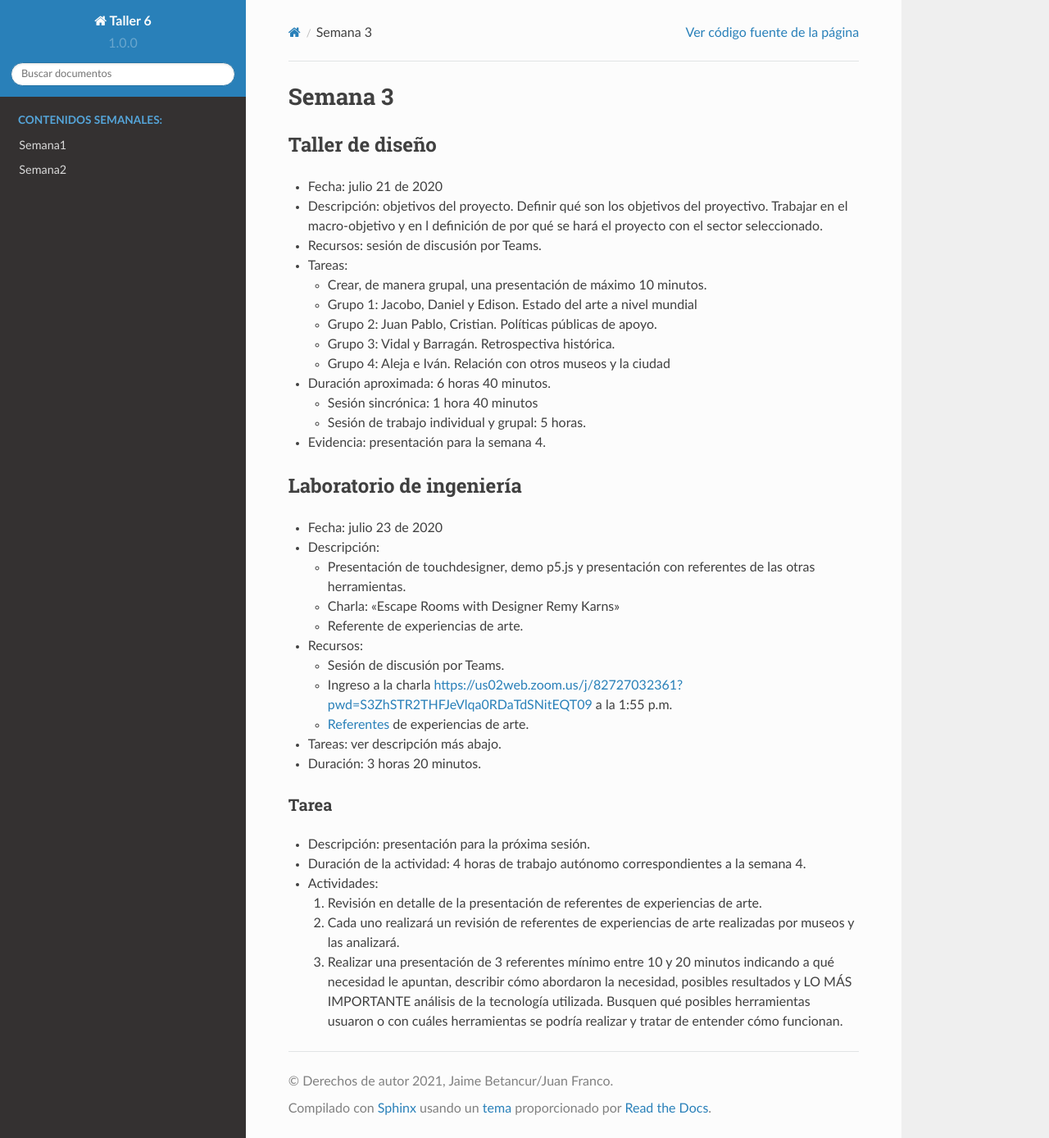
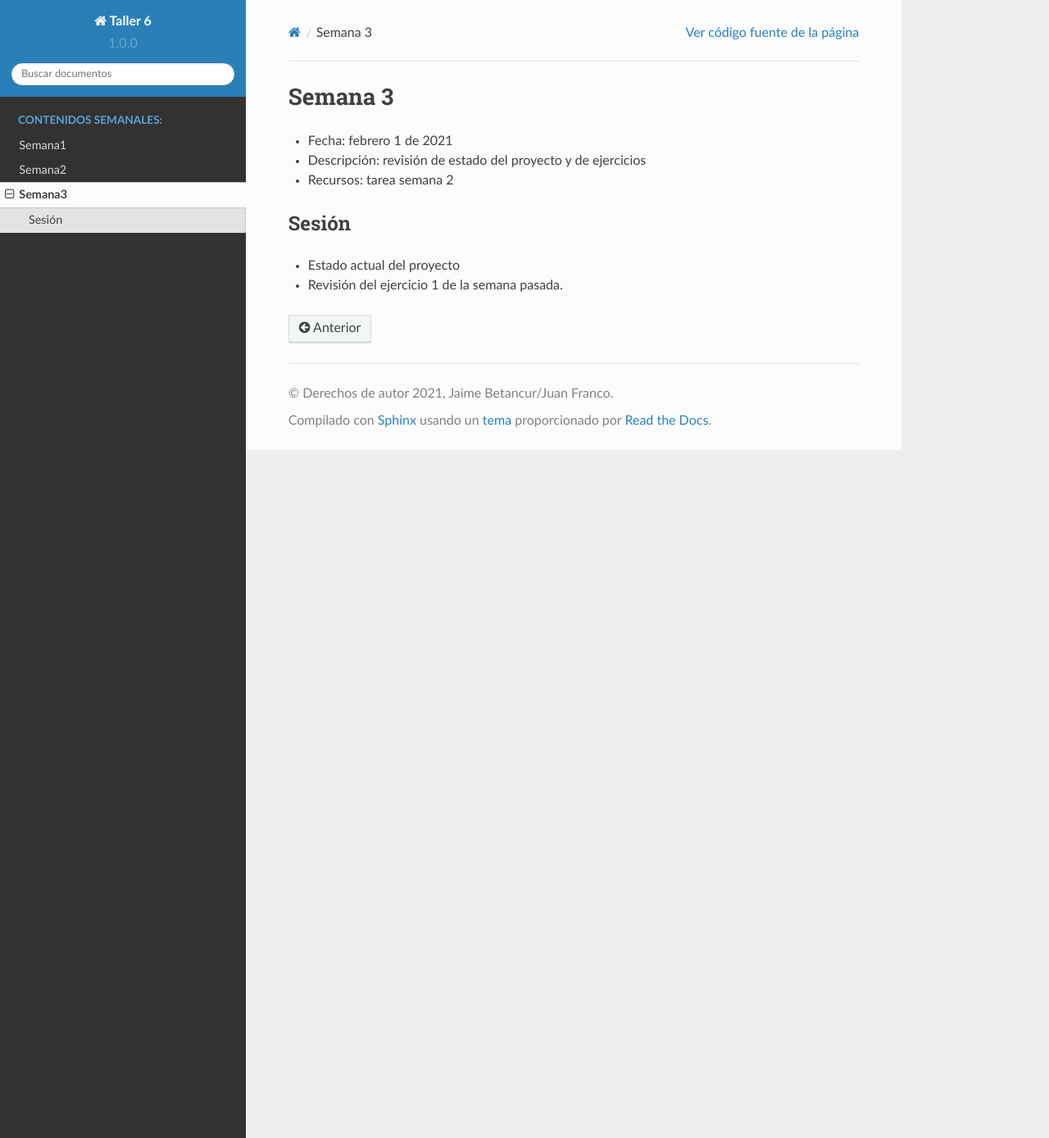
Before and after one commit to juanferfranco/taller6, a Sphinx documentation site: the page built from docs/_semana3/semana3.rst, in a window 1280 px wide and 1388 px high. Shown: the whole window at 82% size. Built offline with Sphinx 7.4.7 and the Read the Docs theme 2.0.0, drawn with Linux system fonts in a browser that asks for light colours.

Commit message:
add week 3

```diff
--- a/docs/_semana3/semana3.rst
+++ b/docs/_semana3/semana3.rst
@@ -1,61 +1,13 @@
 Semana 3
 ===========
 
-Taller de diseño
------------------
-* Fecha: julio 21 de 2020
-* Descripción: objetivos del proyecto. Definir qué son los objetivos
-  del proyectivo. Trabajar en el macro-objetivo y en l definición de por qué
-  se hará el proyecto con el sector seleccionado.
-* Recursos: sesión de discusión por Teams.
-* Tareas:
+* Fecha: febrero 1 de 2021
+* Descripción: revisión de estado del proyecto y de ejercicios
+* Recursos: tarea semana 2
 
-  * Crear, de manera grupal, una presentación de máximo 10 minutos.
-  * Grupo 1: Jacobo, Daniel y Edison. Estado del arte a nivel mundial
-  * Grupo 2: Juan Pablo, Cristian. Políticas públicas de apoyo.
-  * Grupo 3: Vidal y Barragán. Retrospectiva histórica.
-  * Grupo 4: Aleja e Iván. Relación con otros museos y la ciudad
+Sesión
+----------
 
-* Duración aproximada: 6 horas 40 minutos.
+* Estado actual del proyecto
 
-  * Sesión sincrónica: 1 hora 40 minutos
-  * Sesión de trabajo individual y grupal: 5 horas.
-
-* Evidencia: presentación para la semana 4.
-
-Laboratorio de ingeniería
---------------------------
-* Fecha: julio 23 de 2020
-* Descripción:
-
-  * Presentación de touchdesigner, demo p5.js y presentación con
-    referentes de las otras herramientas.
-  * Charla: "Escape Rooms with Designer Remy Karns"
-  * Referente de experiencias de arte.
-
-* Recursos:
-
-  * Sesión de discusión por Teams.
-  * Ingreso a la charla https://us02web.zoom.us/j/82727032361?pwd=S3ZhSTR2THFJeVlqa0RDaTdSNitEQT09 a
-    la 1:55 p.m.
-  * `Referentes <https://docs.google.com/presentation/d/1XNKgwmRpgx0t275ySEN9M6UdLHzRyqm7MjfYaYSTDok/edit?usp=sharing>`__
-    de experiencias de arte.
-
-* Tareas: ver descripción más abajo.
-* Duración: 3 horas 20 minutos.
-
-Tarea
-*******
-* Descripción: presentación para la próxima sesión.
-* Duración de la actividad: 4 horas de trabajo autónomo
-  correspondientes a la semana 4.
-* Actividades:
-
-  #. Revisión en detalle de la presentación de referentes de experiencias de arte.
-  #. Cada uno realizará un revisión de referentes de experiencias de arte realizadas por
-     museos y las analizará.
-  #. Realizar una presentación de 3 referentes mínimo entre 10 y 20 minutos
-     indicando a qué necesidad le apuntan, describir cómo abordaron la necesidad, posibles
-     resultados y LO MÁS IMPORTANTE análisis de la tecnología utilizada. Busquen qué posibles
-     herramientas usuaron o con cuáles herramientas se podría realizar y tratar de entender
-     cómo funcionan.
+* Revisión del ejercicio 1 de la semana pasada.
--- a/docs/index.rst
+++ b/docs/index.rst
@@ -77,3 +77,4 @@ Este curso es de 5 créditos repartidos en 4 horas de taller de diseño,
 
    Semana1 <_semana1/semana1>
    Semana2 <_semana2/semana2>
+   Semana3 <_semana3/semana3>
```
